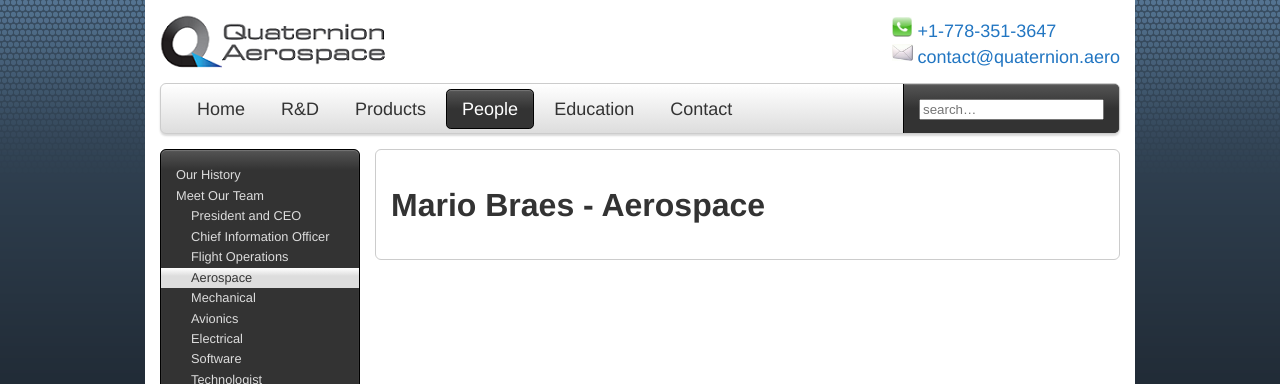
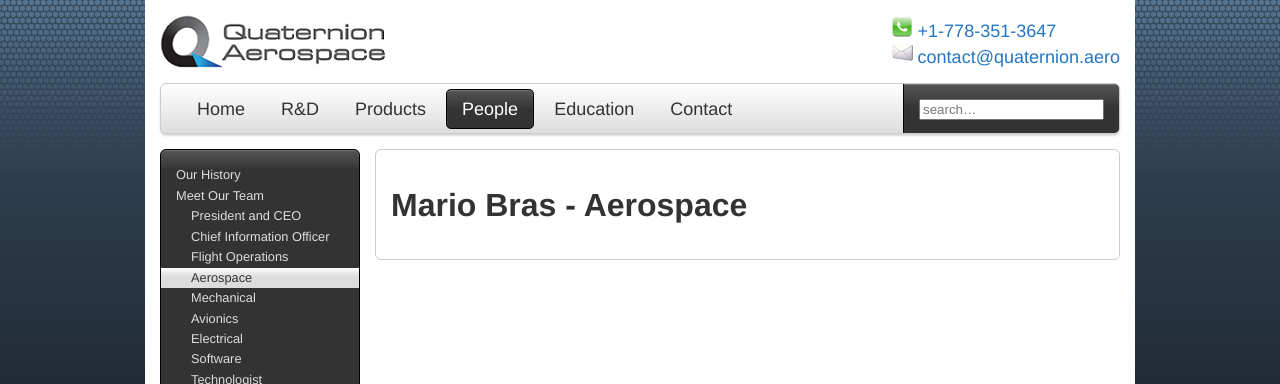
Before and after one commit to quaternion-aerospace/quaternion-aerospace.github.io, a Jekyll site: the page built from team/bras.html, in a window 1280 px wide. Shown: the top 384 px of the page. Built offline with Jekyll 4.4.1, drawn with Linux system fonts in a browser that asks for light colours.

Commit message:
fix Mario's name

```diff
--- a/_data/menus/company.yml
+++ b/_data/menus/company.yml
@@ -10,7 +10,7 @@
     - label: Flight Operations
       page: team/richards.html
     - label: Aerospace
-      page: team/braes.html
+      page: team/bras.html
     - label: Mechanical
       page: team/brussow.html
     - label: Avionics
--- a/team/braes.html
+++ b/team/bras.html
@@ -2,4 +2,4 @@
 title: Aerospace
 subMenu: company
 ---
-<h1>Mario Braes - Aerospace</h1>
+<h1>Mario Bras - Aerospace</h1>
```
